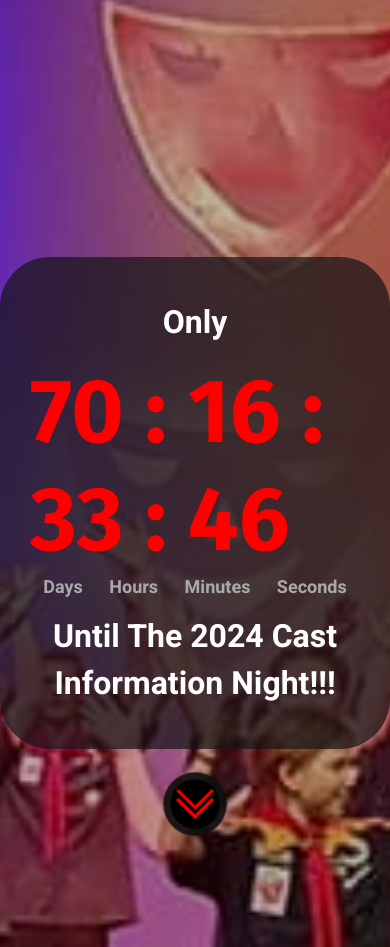
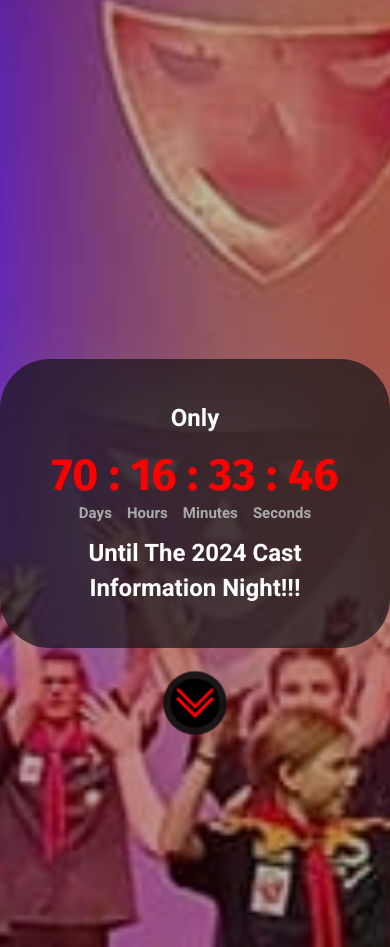
Before and after one commit to ClearyCoding/alburygangshow.com.au, a PHP site: page / in a window 390 px wide. Shown: the part 742-1689 px from the top of the page. Run offline with PHP 8.4, Linux system fonts and the light colour scheme.

Commit message:
Responsive Countdown Timer

```diff
--- a/assets/styles/pageHome/sections.css
+++ b/assets/styles/pageHome/sections.css
@@ -259,6 +259,28 @@ Section Code
     100% {
         transform: scale(0.95);
         box-shadow: 0 0 0 0 rgba(11, 11, 11, 0);
+    }
+}
+@media (max-width: 700px) {
+    .pageHome-section-billboard-container h3 {
+        font-size: 24px;
+    }
+    .pageHome-section-billboard-container h2 {
+        font-size: 60px;
+    }
+    .pageHome-section-billboard-container-units h4 {
+        font-size: 15px;
+    }
+    .pageHome-section-billboard-container-units {
+        width: 85%;
+    }
+    @media (max-width: 475px) {
+        .pageHome-section-billboard-container h2 {
+            font-size: 45px;
+        }
+        .pageHome-section-billboard-container-units {
+            width: 75%;
+        }
     }
 }
 
```
